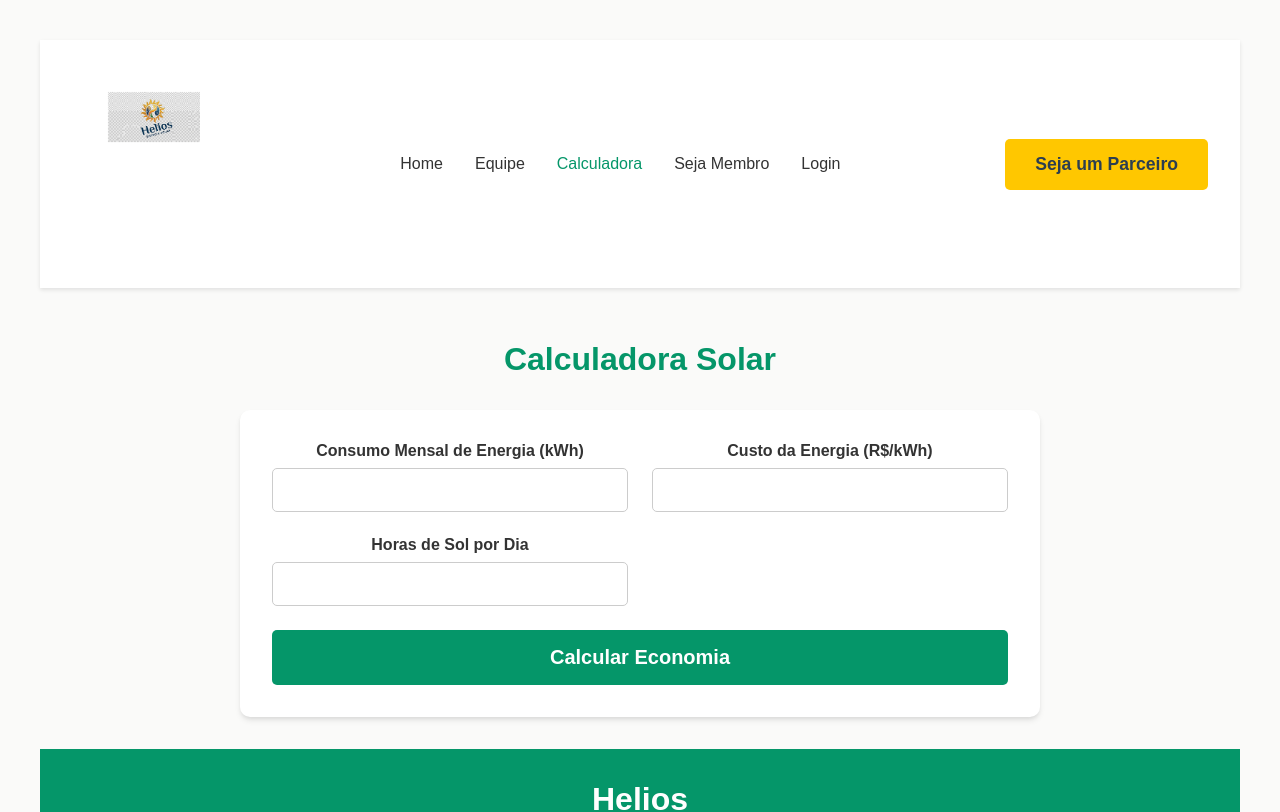
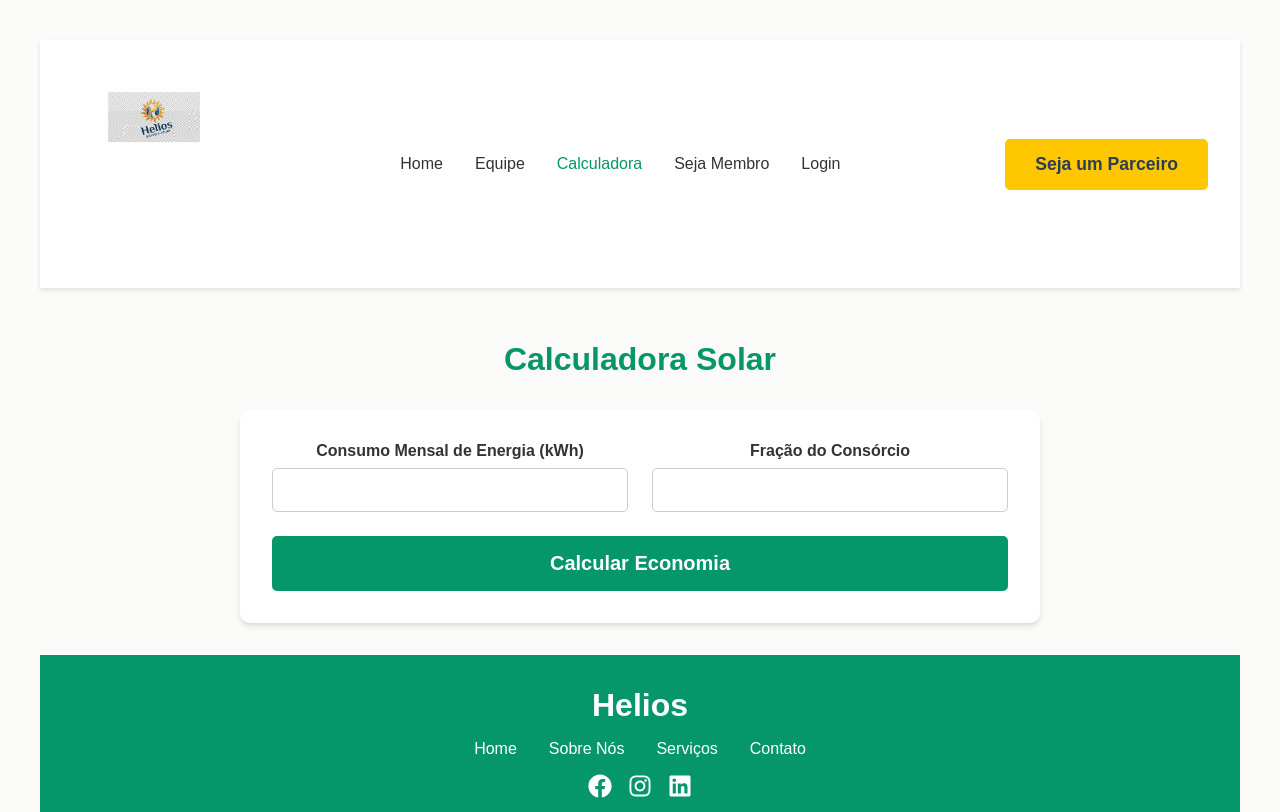
Before and after one commit to felipecmarins/projeto_integrador_4, a React (Vite) app in the folder helios-app/: page /calculadora in a window 1280 px wide. Shown: the top 812 px of the page. Built offline with nearby package versions, Linux system fonts and the light colour scheme.

Commit message:
refactor: simplify solar calculator

```diff
--- a/helios-app/src/views/Calculator.jsx
+++ b/helios-app/src/views/Calculator.jsx
@@ -3,14 +3,13 @@ import "./Calculator.css";
 
 export default function Calculator() {
   const [consumption, setConsumption] = useState("");
-  const [cost, setCost] = useState("");
-  const [sunlight, setSunlight] = useState("");
+  const [fraction, setFraction] = useState("");
   const [savings, setSavings] = useState(null);
 
   const handleSubmit = (e) => {
     e.preventDefault();
-    // Lógica de cálculo (exemplo simples)
-    const monthlySavings = (consumption * cost * sunlight * 0.1).toFixed(2);
+    // Lógica de cálculo simplificada com custo fixo de R$ 1.00/kWh
+    const monthlySavings = (consumption * 1 * fraction * 0.1).toFixed(2);
     setSavings(monthlySavings);
   };
 
@@ -29,23 +28,13 @@ export default function Calculator() {
           />
         </div>
         <div className="form-group">
-          <label htmlFor="cost">Custo da Energia (R$/kWh)</label>
+          <label htmlFor="fraction">Fração do Consórcio</label>
           <input
             type="number"
-            id="cost"
+            id="fraction"
             step="0.01"
-            value={cost}
-            onChange={(e) => setCost(e.target.value)}
-            required
-          />
-        </div>
-        <div className="form-group">
-          <label htmlFor="sunlight">Horas de Sol por Dia</label>
-          <input
-            type="number"
-            id="sunlight"
-            value={sunlight}
-            onChange={(e) => setSunlight(e.target.value)}
+            value={fraction}
+            onChange={(e) => setFraction(e.target.value)}
             required
           />
         </div>
```
